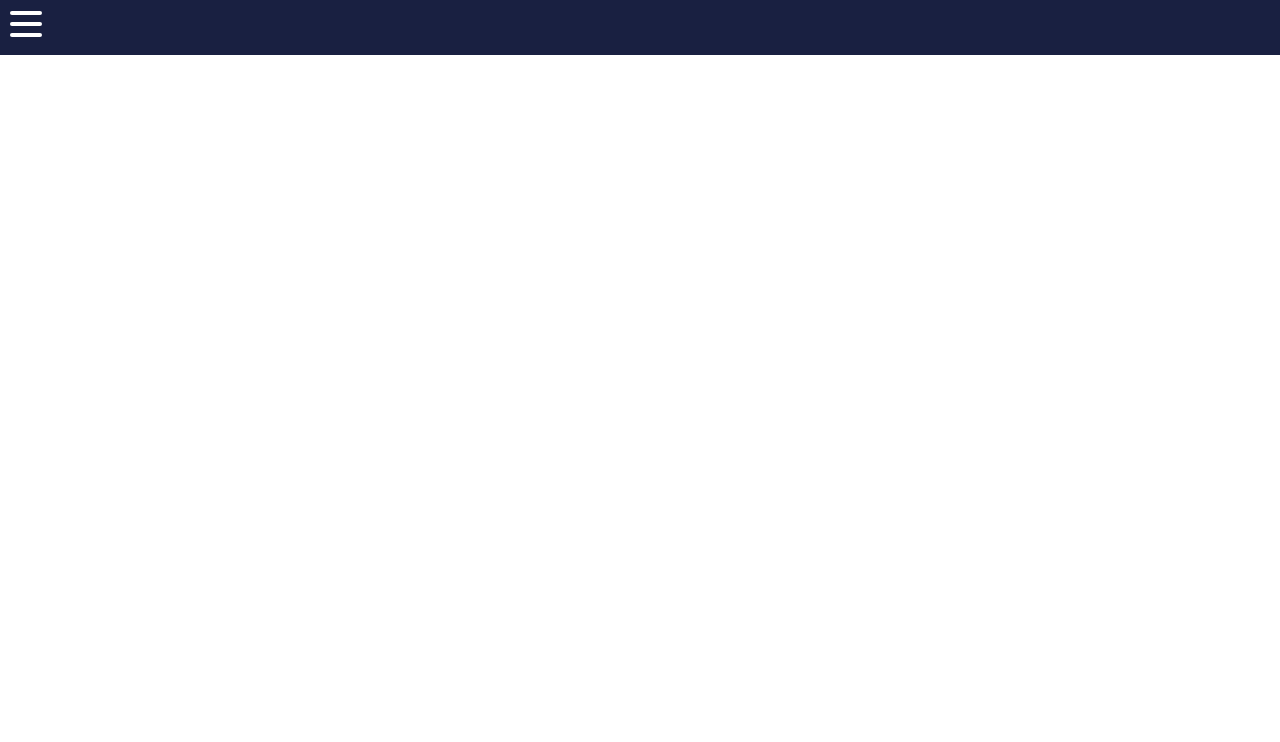
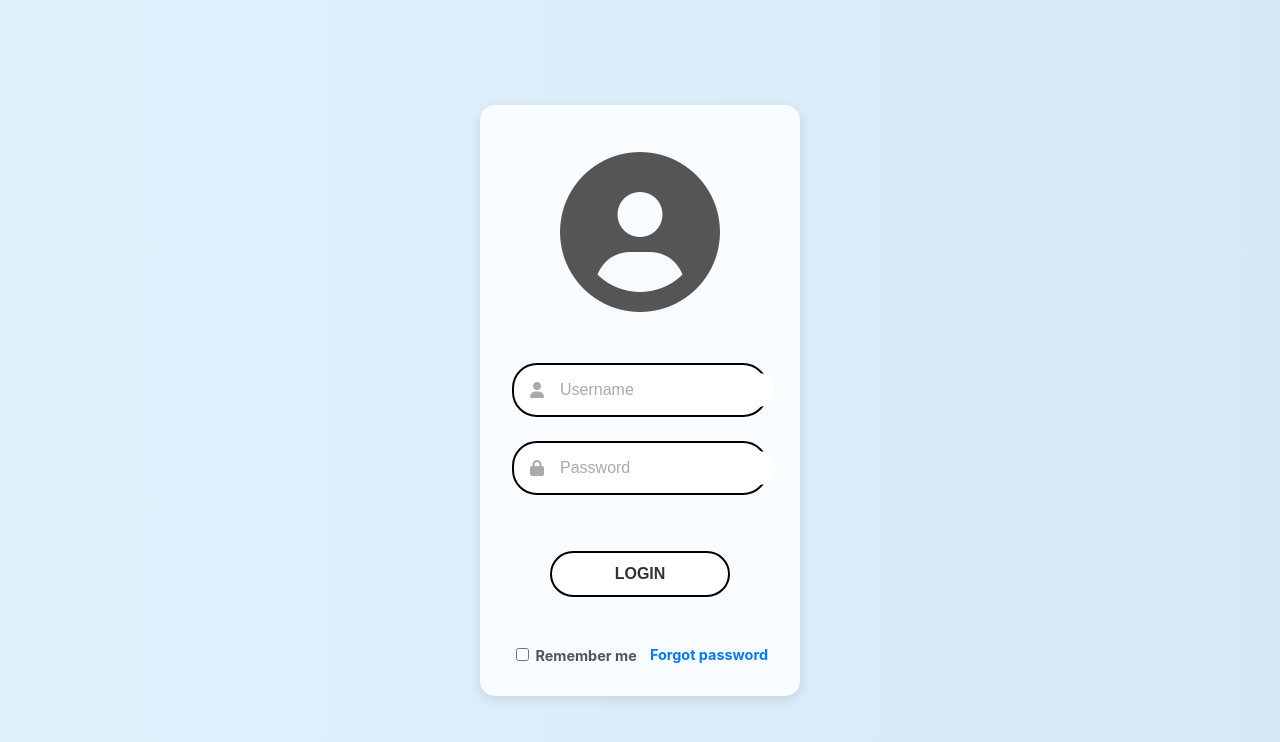
Before and after one commit to BP-Feral/Pythonii-Frontend, a React (Create React App) app: page / in a window 1280 px wide. Shown: the top 742 px of the page. Built offline with nearby package versions, Linux system fonts and the light colour scheme.

Commit message:
LoginComponent

```diff
--- a/public/index.html
+++ b/public/index.html
@@ -10,6 +10,7 @@
       content="Web site created using create-react-app"
     />
     <link rel="apple-touch-icon" href="%PUBLIC_URL%/logo192.png" />
+    <link rel="stylesheet" href="https://cdnjs.cloudflare.com/ajax/libs/font-awesome/6.0.0-beta3/css/all.min.css">
     <!--
       manifest.json provides metadata used when your web app is installed on a
       user's mobile device or desktop. See https://developers.google.com/web/fundamentals/web-app-manifest/
--- a/src/App.css
+++ /dev/null
@@ -1,38 +0,0 @@
-.App {
-  text-align: center;
-}
-
-.App-logo {
-  height: 40vmin;
-  pointer-events: none;
-}
-
-@media (prefers-reduced-motion: no-preference) {
-  .App-logo {
-    animation: App-logo-spin infinite 20s linear;
-  }
-}
-
-.App-header {
-  background-color: #282c34;
-  min-height: 100vh;
-  display: flex;
-  flex-direction: column;
-  align-items: center;
-  justify-content: center;
-  font-size: calc(10px + 2vmin);
-  color: white;
-}
-
-.App-link {
-  color: #61dafb;
-}
-
-@keyframes App-logo-spin {
-  from {
-    transform: rotate(0deg);
-  }
-  to {
-    transform: rotate(360deg);
-  }
-}
--- a/src/App.js
+++ b/src/App.js
@@ -1,8 +1,12 @@
-import './App.css';
-import Nav from './modules/nav';
+import React from 'react';
+import LoginPage from './login'; // Import the login page component
 
 function App() {
-  return <Nav />
+  return (
+    <div className="App">
+      <LoginPage />
+    </div>
+  );
 }
 
 export default App;
--- /dev/null
+++ b/src/login.css
@@ -0,0 +1,98 @@
+/* Basic Page Layout */
+.login-page {
+    display: flex;
+    justify-content: center;
+    align-items: center;
+    height: 100vh;
+    background: linear-gradient(to right, #e0f2fc, #d7e7f7); /* Background similar to the image */
+  }
+
+  /* Login Box */
+  .login-box {
+    background-color: #f9fcff;
+    padding: 2rem;
+    width: 320px;
+    border-radius: 15px;
+    box-shadow: 0 4px 12px rgba(0, 0, 0, 0.1);
+    text-align: center;
+  }
+
+  /* User Icon */
+  .user-icon {
+    font-size: 10rem;
+    color: #555;
+    margin-bottom: 2rem; /* Add more space below the icon */
+  }
+
+  /* Form Group */
+  .form-group {
+    display: flex;
+    align-items: center;
+    margin-bottom: 1.5rem; /* Increase space between each input field */
+    border: 2px solid black;
+    border-radius: 25px;
+    padding: 0.5rem;
+    background-color: #fff;
+  }
+
+  .form-group .icon {
+    color: #aaa;
+    padding: 0 0.5rem;
+  }
+
+  .form-group input {
+    flex: 1;
+    border: none;
+    outline: none;
+    padding: 0.5rem;
+    font-size: 1rem;
+    color: #333;
+    border-radius: 20px;
+  }
+
+  .form-group input::placeholder {
+    color: #aaa;
+  }
+
+  /* Login Button */
+  .login-button {
+    width: 70%;
+    padding: 0.75rem;
+    background-color: #fff;
+    color: #333;
+    border: 2px solid black;
+    border-radius: 25px;
+    cursor: pointer;
+    font-size: 1rem;
+    margin-top: 2rem; /* Increase space above the login button */
+    margin-bottom: 2rem; /* Increase space below the login button */
+    font-weight: bold;
+  }
+
+  .login-button:hover {
+    background-color: #e0f2fc;
+  }
+
+  /* Options Section */
+  .options {
+    display: flex;
+    justify-content: space-between;
+    align-items: center;
+    margin-top: 1rem; /* Increase space above the options */
+    font-size: 0.9rem;
+  }
+
+  .options label {
+    color: #555;
+    font-weight: bold;
+  }
+
+  .options .forgot-password {
+    color: #007bff;
+    text-decoration: none;
+    font-weight: bold;
+  }
+
+  .options .forgot-password:hover {
+    text-decoration: underline;
+  }
--- /dev/null
+++ b/src/login.js
@@ -0,0 +1,62 @@
+import React, { useState } from 'react';
+import './login.css';
+
+function LoginPage() {
+  const [formData, setFormData] = useState({ username: '', password: '' });
+
+  const handleChange = (e) => {
+    const { name, value } = e.target;
+    setFormData({ ...formData, [name]: value });
+  };
+
+  const handleSubmit = (e) => {
+    e.preventDefault();
+    alert(`Username: ${formData.username}, Password: ${formData.password}`);
+  };
+
+  return (
+    <div className="login-page">
+      <div className="login-box">
+        {/* User Icon */}
+        <div className="user-icon">
+          <i className="fas fa-user-circle"></i>
+        </div>
+
+        {/* Login Form */}
+        <form onSubmit={handleSubmit} className="login-form">
+          <div className="form-group">
+            <span className="icon"><i className="fas fa-user"></i></span>
+            <input
+              type="text"
+              name="username"
+              value={formData.username}
+              onChange={handleChange}
+              placeholder="Username"
+              required
+            />
+          </div>
+          <div className="form-group">
+            <span className="icon"><i className="fas fa-lock"></i></span>
+            <input
+              type="password"
+              name="password"
+              value={formData.password}
+              onChange={handleChange}
+              placeholder="Password"
+              required
+            />
+          </div>
+          <button type="submit" className="login-button">LOGIN</button>
+          <div className="options">
+            <label>
+              <input type="checkbox" name="remember" /> Remember me
+            </label>
+            <a href="#" className="forgot-password">Forgot password</a>
+          </div>
+        </form>
+      </div>
+    </div>
+  );
+}
+
+export default LoginPage;
```
